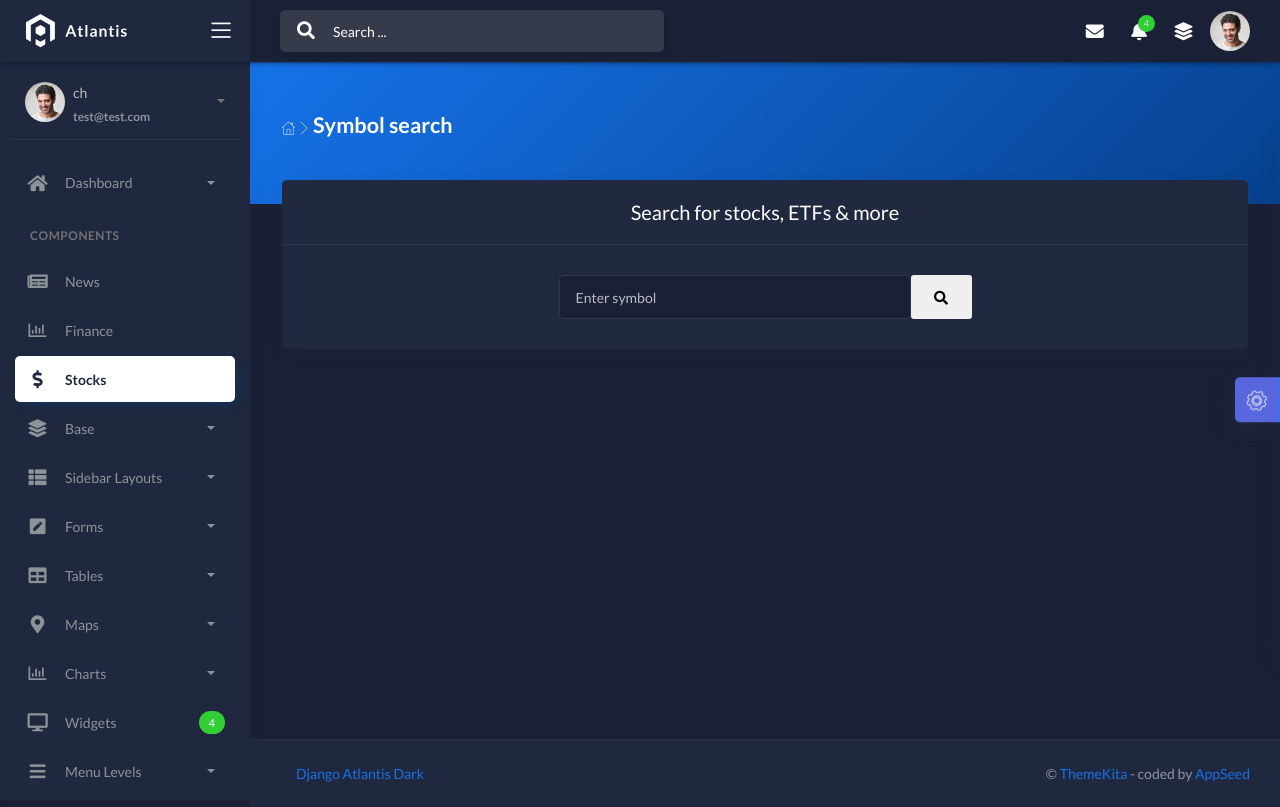
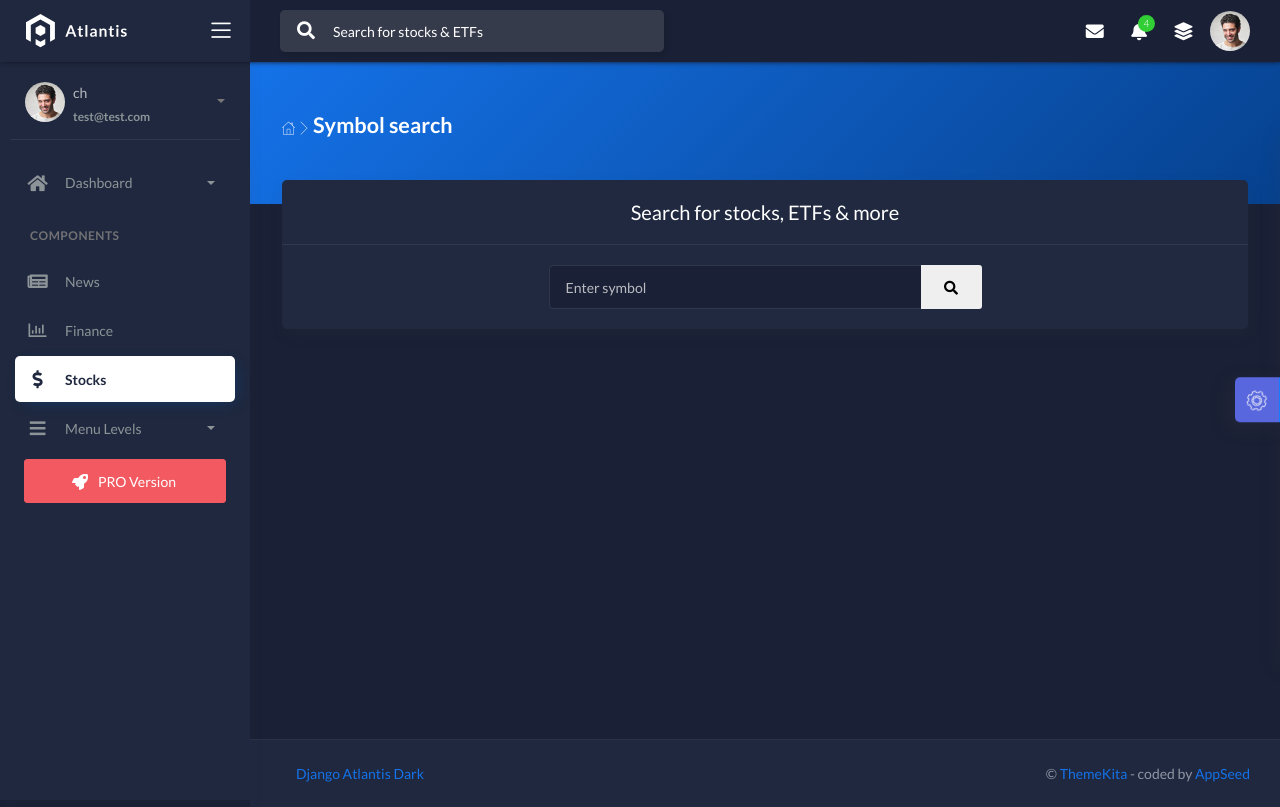
Before and after one commit to ScalpTrading/myPortfolio2, a Django app: page /quote in a window 1280 px wide. Run offline with Django 3.2, Linux system fonts and the light colour scheme; a user stored in the database is signed in; some libraries are stand-ins or nearby versions.

Commit message:
UI changes

```diff
--- a/core/templates/finance.html
+++ b/core/templates/finance.html
@@ -19,7 +19,6 @@
 				</div>
 			</div>
 		</div>
-		<!-- Page banner END -->
 
 		<div class="page-inner mt--5">
 
--- a/core/templates/includes/navigation.html
+++ b/core/templates/includes/navigation.html
@@ -4,7 +4,7 @@
 			<!-- Logo Header -->
 			<div class="logo-header" data-background-color="dark2">
 
-				<a href="index.html" class="logo">
+				<a href="{% url 'home' %}" class="logo">
 					<img src="/static/assets/img/logo.svg" alt="navbar brand" class="navbar-brand">
 				</a>
 				<button class="navbar-toggler sidenav-toggler ml-auto" type="button" data-toggle="collapse" data-target="collapse" aria-expanded="false" aria-label="Toggle navigation">
@@ -26,18 +26,20 @@
 
 				{% if request.user.is_authenticated %}
 				<div class="container-fluid">
+					<!-- Search bar -->
 					<div class="collapse" id="search-nav">
-						<form class="navbar-left navbar-form nav-search mr-md-3">
+						<form class="navbar-left navbar-form nav-search mr-md-3" action="{% url 'quote' %}" method="get">
 							<div class="input-group">
 								<div class="input-group-prepend">
 									<button type="submit" class="btn btn-search pr-1">
 										<i class="fa fa-search search-icon"></i>
 									</button>
 								</div>
-								<input type="text" placeholder="Search ..." class="form-control">
+								<input class="form-control me-2" type="search" placeholder="Search for stocks & ETFs" aria-label="Search" name="symbol">
 							</div>
 						</form>
 					</div>
+
 					<ul class="navbar-nav topbar-nav ml-md-auto align-items-center">
 						<li class="nav-item toggle-nav-search hidden-caret">
 							<a class="nav-link" data-toggle="collapse" href="#search-nav" role="button" aria-expanded="false" aria-controls="search-nav">
--- a/core/templates/includes/sidebar.html
+++ b/core/templates/includes/sidebar.html
@@ -88,185 +88,6 @@
 							</a>
 						</li>
 
-						<!-- Base -->
-						<li class="nav-item {% if 'ui-' in segment %} active {% endif %}">
-							<a data-toggle="collapse" href="#base">
-								<i class="fas fa-layer-group"></i>
-								<p>Base</p>
-								<span class="caret"></span>
-							</a>
-							<div class="collapse" id="base">
-								<ul class="nav nav-collapse">
-									<li>
-										<a href="/ui-avatars.html">
-											<span class="sub-item">Avatars</span>
-										</a>
-									</li>
-									<li>
-										<a href="/ui-buttons.html">
-											<span class="sub-item">Buttons</span>
-										</a>
-									</li>
-									<li>
-										<a href="/ui-gridsystem.html">
-											<span class="sub-item">Grid System</span>
-										</a>
-									</li>
-									<li>
-										<a href="/ui-panels.html">
-											<span class="sub-item">Panels</span>
-										</a>
-									</li>
-									<li>
-										<a href="/ui-notifications.html">
-											<span class="sub-item">Notifications</span>
-										</a>
-									</li>
-									<li>
-										<a href="/ui-sweetalert.html">
-											<span class="sub-item">Sweet Alert</span>
-										</a>
-									</li>
-									<li>
-										<a href="/icons-fontawesome.html">
-											<span class="sub-item">Font Awesome Icons</span>
-										</a>
-									</li>
-									<li>
-										<a href="/icons-simpleline.html">
-											<span class="sub-item">Simple Line Icons</span>
-										</a>
-									</li>
-									<li>
-										<a href="/icons-flaticons.html">
-											<span class="sub-item">Flaticons</span>
-										</a>
-									</li>
-									<li>
-										<a href="/ui-typography.html">
-											<span class="sub-item">Typography</span>
-										</a>
-									</li>
-								</ul>
-							</div>
-						</li>
-						<li class="nav-item {% if 'layout' in segment %} active {% endif %}">
-							<a data-toggle="collapse" href="#sidebarLayouts">
-								<i class="fas fa-th-list"></i>
-								<p>Sidebar Layouts</p>
-								<span class="caret"></span>
-							</a>
-							<div class="collapse" id="sidebarLayouts">
-								<ul class="nav nav-collapse">
-									<li>
-										<a href="/layout-sidebar-style-1.html">
-											<span class="sub-item">Sidebar Style 1</span>
-										</a>
-									</li>
-									<li>
-										<a href="/layout-overlay-sidebar.html">
-											<span class="sub-item">Overlay Sidebar</span>
-										</a>
-									</li>
-									<li>
-										<a href="/layout-compact-sidebar.html">
-											<span class="sub-item">Compact Sidebar</span>
-										</a>
-									</li>
-									<li>
-										<a href="/layout-static-sidebar.html">
-											<span class="sub-item">Static Sidebar</span>
-										</a>
-									</li>
-									<li>
-										<a href="/layout-icon-menu.html">
-											<span class="sub-item">Icon Menu</span>
-										</a>
-									</li>
-								</ul>
-							</div>
-						</li>
-						<li class="nav-item {% if 'form' in segment %} active {% endif %}">
-							<a data-toggle="collapse" href="#forms">
-								<i class="fas fa-pen-square"></i>
-								<p>Forms</p>
-								<span class="caret"></span>
-							</a>
-							<div class="collapse" id="forms">
-								<ul class="nav nav-collapse">
-									<li>
-										<a href="/forms.html">
-											<span class="sub-item">Basic Form</span>
-										</a>
-									</li>
-								</ul>
-							</div>
-						</li>
-						<li class="nav-item {% if 'tables' in segment %} active {% endif %}">
-							<a data-toggle="collapse" href="#tables">
-								<i class="fas fa-table"></i>
-								<p>Tables</p>
-								<span class="caret"></span>
-							</a>
-							<div class="collapse" id="tables">
-								<ul class="nav nav-collapse">
-									<li>
-										<a href="/tables-simple.html">
-											<span class="sub-item">Basic Table</span>
-										</a>
-									</li>
-									<li>
-										<a href="/tables-data.html">
-											<span class="sub-item">Datatables</span>
-										</a>
-									</li>
-								</ul>
-							</div>
-						</li>
-						<li class="nav-item {% if 'maps' in segment %} active {% endif %}">
-							<a data-toggle="collapse" href="#maps">
-								<i class="fas fa-map-marker-alt"></i>
-								<p>Maps</p>
-								<span class="caret"></span>
-							</a>
-							<div class="collapse" id="maps">
-								<ul class="nav nav-collapse">
-									<li>
-										<a href="/maps-jqvmap.html">
-											<span class="sub-item">JQVMap</span>
-										</a>
-									</li>
-								</ul>
-							</div>
-						</li>
-						<li class="nav-item {% if 'charts' in segment %} active {% endif %}">
-							<a data-toggle="collapse" href="#charts">
-								<i class="far fa-chart-bar"></i>
-								<p>Charts</p>
-								<span class="caret"></span>
-							</a>
-							<div class="collapse" id="charts">
-								<ul class="nav nav-collapse">
-									<li>
-										<a href="/charts.html">
-											<span class="sub-item">Chart Js</span>
-										</a>
-									</li>
-									<li>
-										<a href="/charts-sparkline.html">
-											<span class="sub-item">Sparkline</span>
-										</a>
-									</li>
-								</ul>
-							</div>
-						</li>
-						<li class="nav-item {% if 'widgets' in segment %} active {% endif %}">
-							<a href="/widgets.html">
-								<i class="fas fa-desktop"></i>
-								<p>Widgets</p>
-								<span class="badge badge-success">4</span>
-							</a>
-						</li>
 						<!-- Menu levels -->
 						<li class="nav-item">
 							<a data-toggle="collapse" href="#submenu">
@@ -320,19 +141,10 @@
 							</div>
 						</li>
 						<li class="mx-4 mt-2">
-                            <a target="_blank"
-                               href="https://appseed.us/admin-dashboards/django-dashboard-atlantis-dark-pro"
-                               class="btn btn-danger btn-block">
-                                <span class="btn-label mr-2"> <i class="fa fa-rocket"></i> </span>PRO Version</a>
-						</li>
-					</ul>
-				{% else %}
-					<ul class="nav nav-primary">
-						<li class="mx-4 mt-2">
-                            <a target="_blank"
-                               href="https://appseed.us/admin-dashboards/django-dashboard-atlantis-dark-pro"
-                               class="btn btn-danger btn-block">
-                                <span class="btn-label mr-2"> <i class="fa fa-rocket"></i> </span>PRO Version</a>
+	            <a target="_blank"
+	               href="https://appseed.us/admin-dashboards/django-dashboard-atlantis-dark-pro"
+	               class="btn btn-danger btn-block">
+	                <span class="btn-label mr-2"> <i class="fa fa-rocket"></i> </span>PRO Version</a>
 						</li>
 					</ul>
 				{% endif %}
--- a/core/templates/quote-blank.html
+++ b/core/templates/quote-blank.html
@@ -40,15 +40,17 @@
             <!-- Search bar -->
   					<div class="card-body">
               <div class="col-md-6 ml-auto mr-auto">
-                <div class="form-group">
-                  <form class="navbar-form d-flex" action="{% url 'quote' %}" method="get">
+                <form class="navbar-form d-flex" action="{% url 'quote' %}" method="get">
+									<div class="input-group">
 										<input class="form-control me-2" type="search" placeholder="Enter symbol" aria-label="Search" name="symbol">
-                    <!-- <input type="search" class="form-control" placeholder="Enter symbol" name="symbol"> -->
-                    <button class="btn btn-outline-white" type="submit" >
-                      <i class="fa fa-search"></i>
-                    </button>
-                  </form>
-                </div>
+	                  <!-- <input type="search" class="form-control" placeholder="Enter symbol" name="symbol"> -->
+										<div class="input-group-append">
+											<button type="submit" class="btn btn-search">
+												<i class="fa fa-search search-icon"></i>
+											</button>
+										</div>
+									</div>
+                </form>
               </div>
   					</div>
 
--- a/core/templates/quote.html
+++ b/core/templates/quote.html
@@ -47,10 +47,10 @@
                 </div>
 							</div>
 							{% if changePercent > 0 %}
-								<h5 class="card-category text-success"> <small>$</small>{{latestPrice}} <small>USD</small></h5>
+								<h5 class="card-title text-success"> <small>$</small>{{latestPrice}} <small>USD</small></h5>
 								<h6 class="card-category text-success">↑{{change}} &nbsp; {{changePercent}}%</h6>
 							{% else %}
-								<h5 class="card-category text-danger"> <small>$</small>{{latestPrice}} <small>USD</small></h5>
+								<h5 class="card-title text-danger"> <small>$</small>{{latestPrice}} <small>USD</small></h5>
 								<h6 class="card-category text-danger">↓{{change}} &nbsp; {{changePercent}}%</h6>
 							{% endif %}
 						</div>
```
Also changed, not shown: core/templates/news.html (+4 -4 lines).
